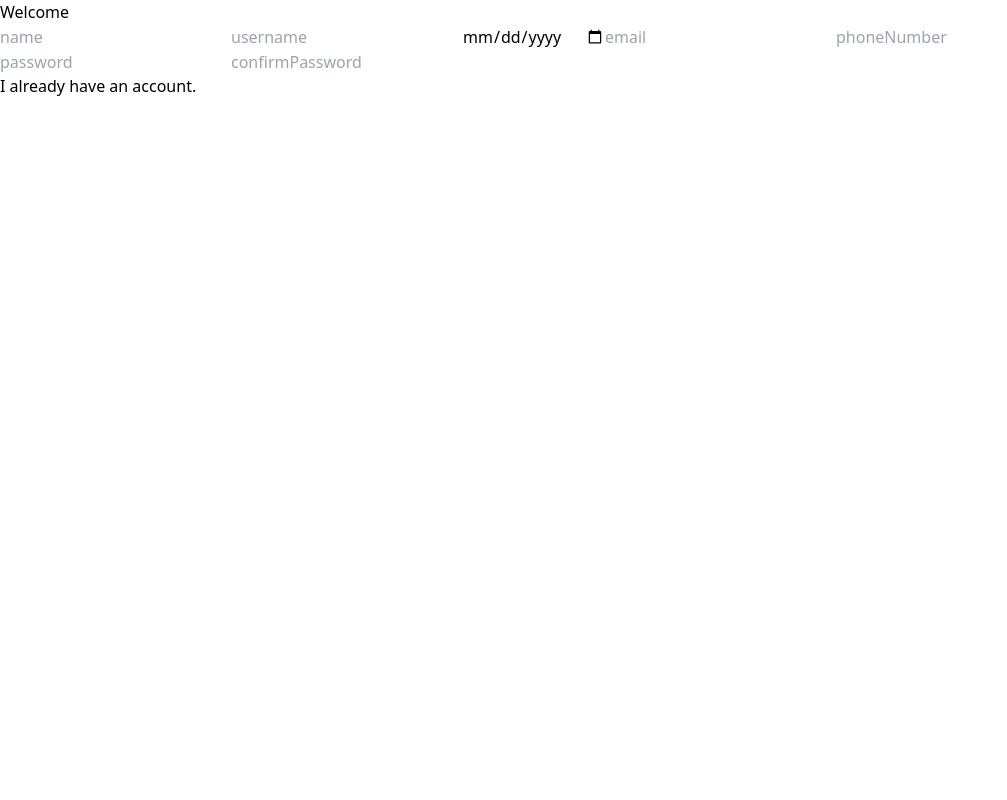
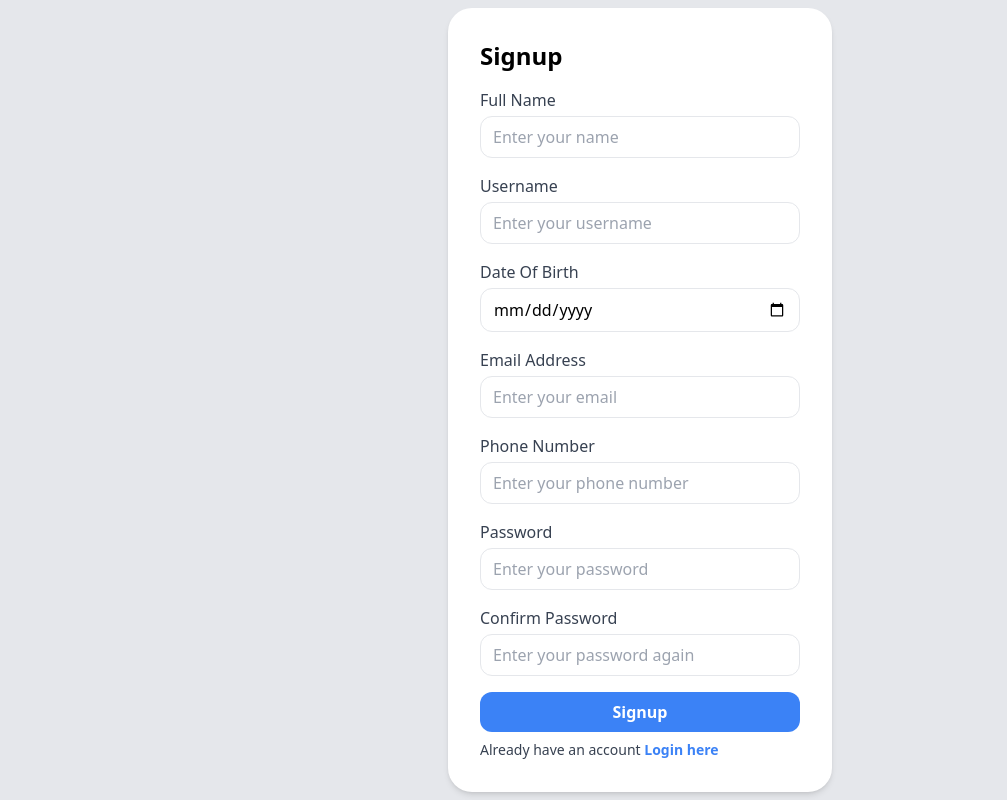
Before and after one commit to CodingClubPMEC/Open-Source-Club-Project, a React (Vite) app in the folder client/: page /signup in a window 1280 px wide. Shown: the whole page, without its empty margins (0-1007 px from the left). Built offline with nearby package versions, Linux system fonts and the light colour scheme.

Commit message:
singup frontend

```diff
--- a/client/src/pages/Login.jsx
+++ b/client/src/pages/Login.jsx
@@ -1,17 +1,18 @@
-import React from 'react';
-import { Link } from 'react-router-dom';
+import React from 'react'
+import { Link } from 'react-router-dom'
 
 export default function Login() {
-
   const styles = {
+    heading:'text-2xl font-semibold mb-4',
     field: 'w-full px-3 py-2 border rounded-xl focus:outline-none focus:border-blue-500',
-    button: 'w-full bg-blue-500 text-white font-semibold py-2 px-4 rounded-xl hover:bg-blue-600 focus:outline-none focus:bg-blue-600'
+    button: 'w-full bg-blue-500 text-white font-semibold py-2 px-4 rounded-xl hover:bg-blue-600 focus:outline-none focus:bg-blue-600',
+    label: 'block text-gray-700 font-medium mb-1'
   }
 
   return (
     <div className='min-h-screen bg-gray-200 flex items-center justify-center'>
       <div className='bg-white p-8 rounded-3xl shadow-md w-96'>
-        <h1 className='text-2xl font-semibold mb-4'>Log in</h1>
+        <h1 className={styles.heading1}>Log in</h1>
         <form>
           <div className='mb-4'>
             <label htmlFor='email' className='block text-gray-700 font-medium mb-1'>Email Address</label>
--- a/client/src/pages/Signup.jsx
+++ b/client/src/pages/Signup.jsx
@@ -2,19 +2,51 @@ import React from 'react'
 import { Link } from 'react-router-dom'
 
 export default function signup() {
+const styles = {
+    heading:'text-2xl font-semibold mb-4',
+    field: 'w-full px-3 py-2 border rounded-xl focus:outline-none focus:border-blue-500',
+    button: 'w-full bg-blue-500 text-white font-semibold py-2 px-4 rounded-xl hover:bg-blue-600 focus:outline-none focus:bg-blue-600',
+    label: 'block text-gray-700 font-medium mb-1'
+  }
   return (
     <>
-      <h1>Welcome</h1>
-      <form>
-        <input type="text" name="name" placeholder="name" />
-        <input type="text" name="username" placeholder="username" />
-        <input type="date" name="dob" />
-        <input type="email" name="email" placeholder="email" />
-        <input type="number" name="phoneNumber" placeholder="phoneNumber" />
-        <input type="password" name="password" placeholder="password" />
-        <input type="password" name="confirmPassword" placeholder="confirmPassword" />
-      </form>
-      <Link to="login">I already have an account.</Link>
+      <div className='min-h-screen bg-gray-200 flex items-center justify-center'>
+      <div className='bg-white p-8 rounded-3xl shadow-md w-96'>
+        <h1 className='text-2xl font-semibold mb-4'>Signup</h1>
+        <form>
+          <div className='mb-4'>
+            <label htmlFor='text' className={styles.label}>Full Name</label>
+            <input type="text" name="name" placeholder="Enter your name" className={styles.field} />
+          </div>
+          <div className='mb-4'>
+            <label htmlFor='text' className={styles.label}>Username</label>
+            <input type="text" name="username" placeholder="Enter your username" className={styles.field} />
+          </div>
+          <div className='mb-4'>
+            <label htmlFor='date' className={styles.label}>Date Of Birth</label>
+            <input type="date" name="dob" className={styles.field} />
+          </div>
+            <div className='mb-4'>
+            <label htmlFor='email' className={styles.label}>Email Address</label>
+            <input type="email" name="email" placeholder="Enter your email" className={styles.field} />
+          </div>
+          <div className='mb-4'>
+            <label htmlFor='number' className={styles.label}>Phone Number</label>
+            <input type="number" name="phonenumber" placeholder="Enter your phone number" className={styles.field} />
+          </div>
+          <div className='mb-4'>
+            <label htmlFor='password' className={styles.label}>Password</label>
+            <input type="password" name="newpassword" placeholder="Enter your password" className={styles.field} />
+          </div>
+          <div className='mb-4'>
+            <label htmlFor='password' className={styles.label}>Confirm Password</label>
+            <input type="password" name="confirmpassword" placeholder="Enter your password again" className={styles.field} />
+          </div>
+          <button type='submit' className={styles.button}>Signup</button>
+        </form>
+        <p className='text-gray-700 text-sm mt-2'>Already have an account <Link to='/login' className='text-blue-500 font-semibold'>Login here</Link></p>
+      </div>
+    </div>
     </>
   )
 }
```
